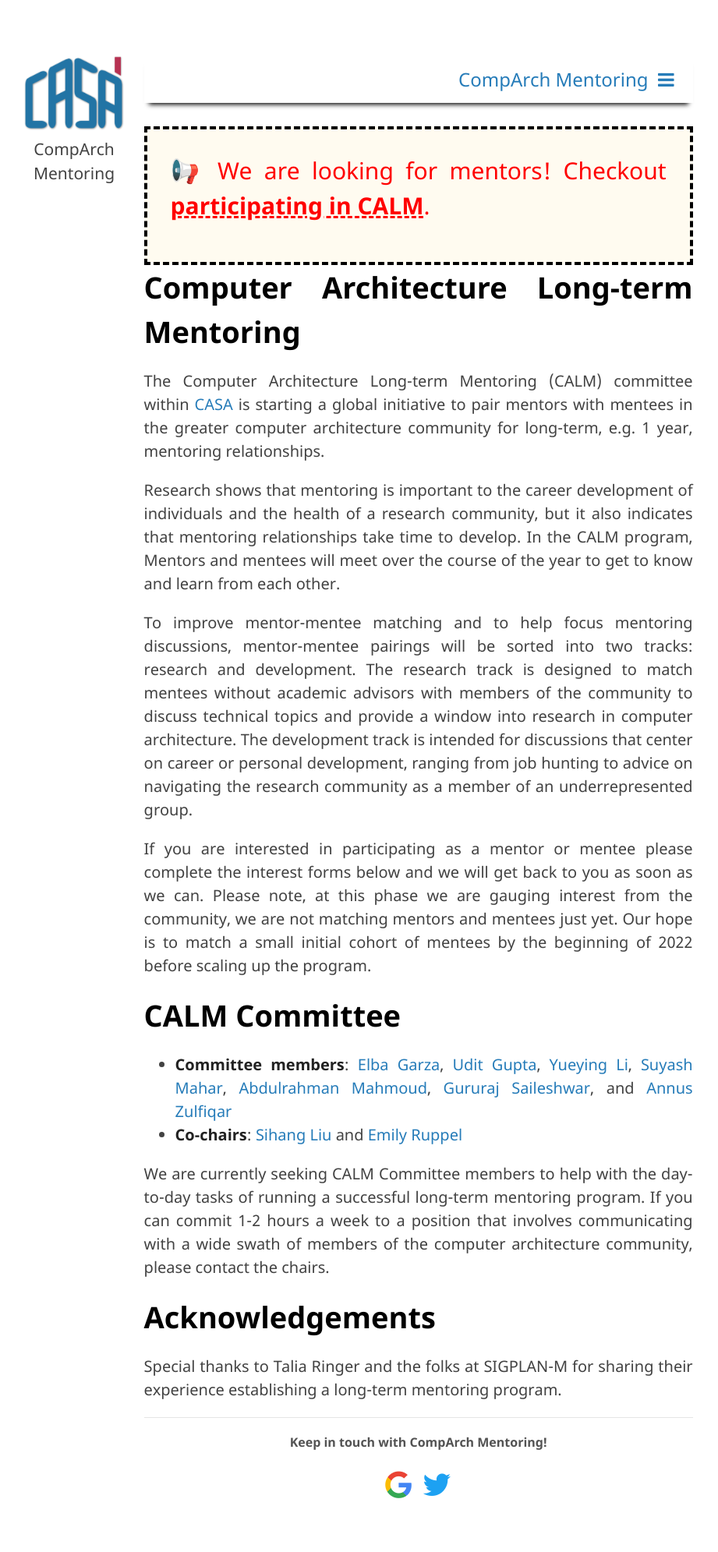
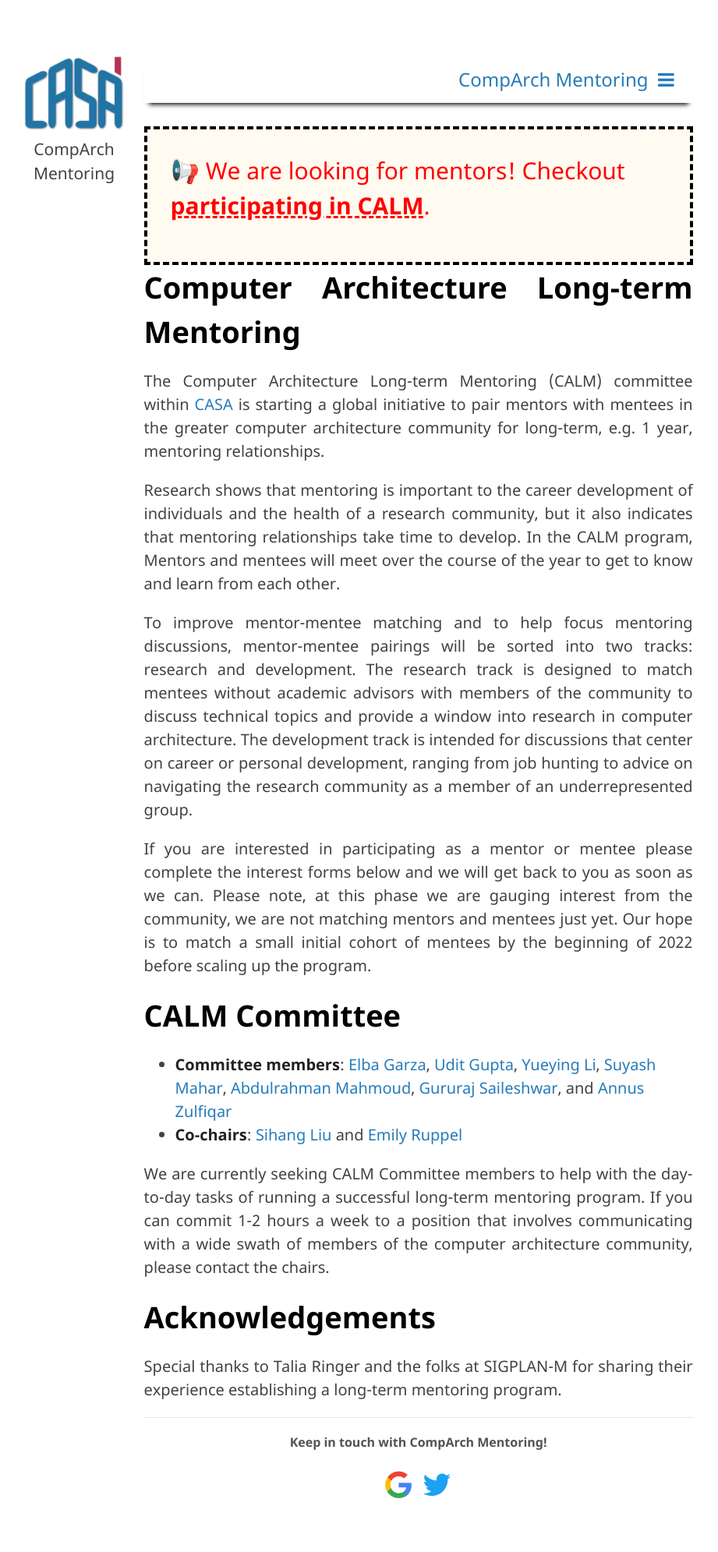
Before and after one commit to suyashmahar/jekyll-conf-website, a Jekyll site: the page built from index.md, in a window 1280 px wide. Shown: the whole page at 78% size, without its empty margins (169-1090 px from the left). Built offline with Jekyll 4.4.1, drawn with Linux system fonts in a browser that asks for light colours.

Commit message:
Fix text alignment for announcement and lists

```diff
--- a/_sass/jekyll-theme-minimal.scss
+++ b/_sass/jekyll-theme-minimal.scss
@@ -111,6 +111,7 @@
   color: red;
   font-size: 1.5em;
   border: 4px dashed black;
+  text-align: left;
 }
 
 .announcement a:link {
@@ -182,6 +183,10 @@ h2, h3, h4, h5, h6 {
 
 p, ul, ol, table, pre, dl {
   margin:0 0 20px;
+}
+
+ol, ul {
+  text-align: left;
 }
 
 
```
